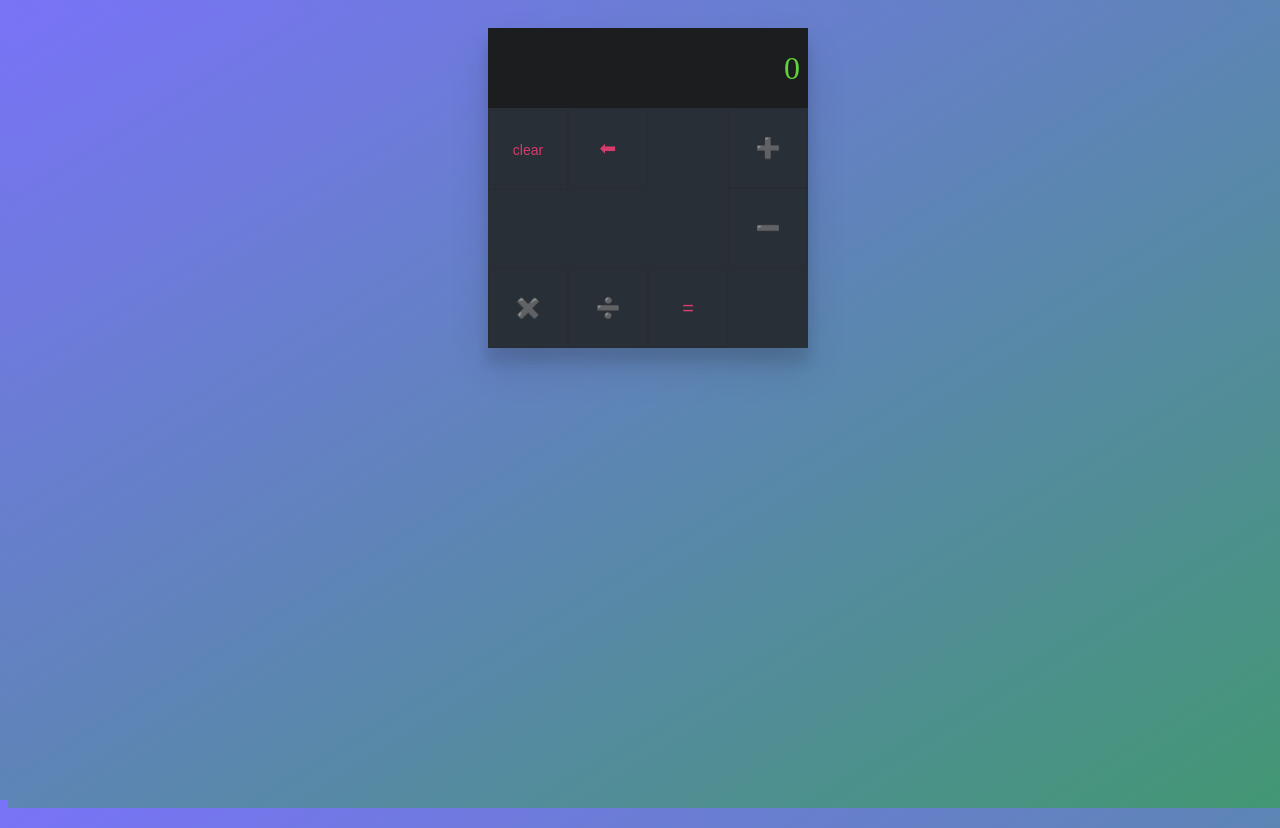
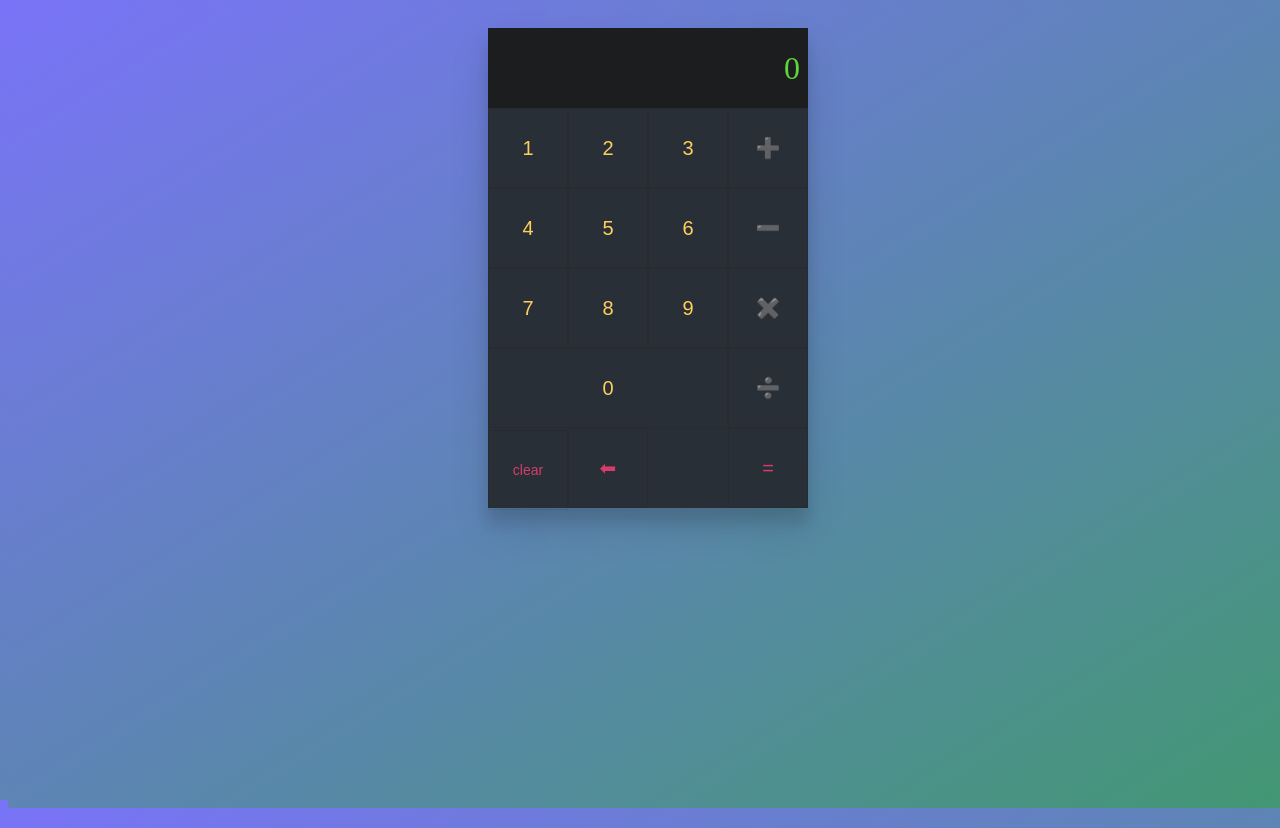
Before and after one commit to zearkiatos/reactjs-calculator-web, a React (Create React App) app: page / in a window 1280 px wide. Built offline with nearby package versions, Linux system fonts and the light colour scheme.

Commit message:
Using the function map in renderButtons and update docker compose command to v2

```diff
--- a/src/components/Numbers/index.jsx
+++ b/src/components/Numbers/index.jsx
@@ -3,7 +3,8 @@ import PropTypes from 'prop-types'
 import Button from "../Button";
 
 const renderButtons = onClickNumber => {
-  //<Button text="1" clickHandler={onClickNumber} />
+  const numbers = [1, 2, 3, 4, 5, 6, 7, 8, 9, 0];
+  return numbers.map(number => <Button text={number} clickHandler={onClickNumber} /> )
 };
 
 const Numbers = ({ onClickNumber }) => (
@@ -13,7 +14,7 @@ const Numbers = ({ onClickNumber }) => (
 );
 
 Number.propTypes = {
-    onClickNumber: PropTypes.func.isRequired
+  onClickNumber: PropTypes.func.isRequired
 };
 
 export default Numbers;
```
Also changed, not shown: 1 other file (tests, documents, lock files or other folders).
